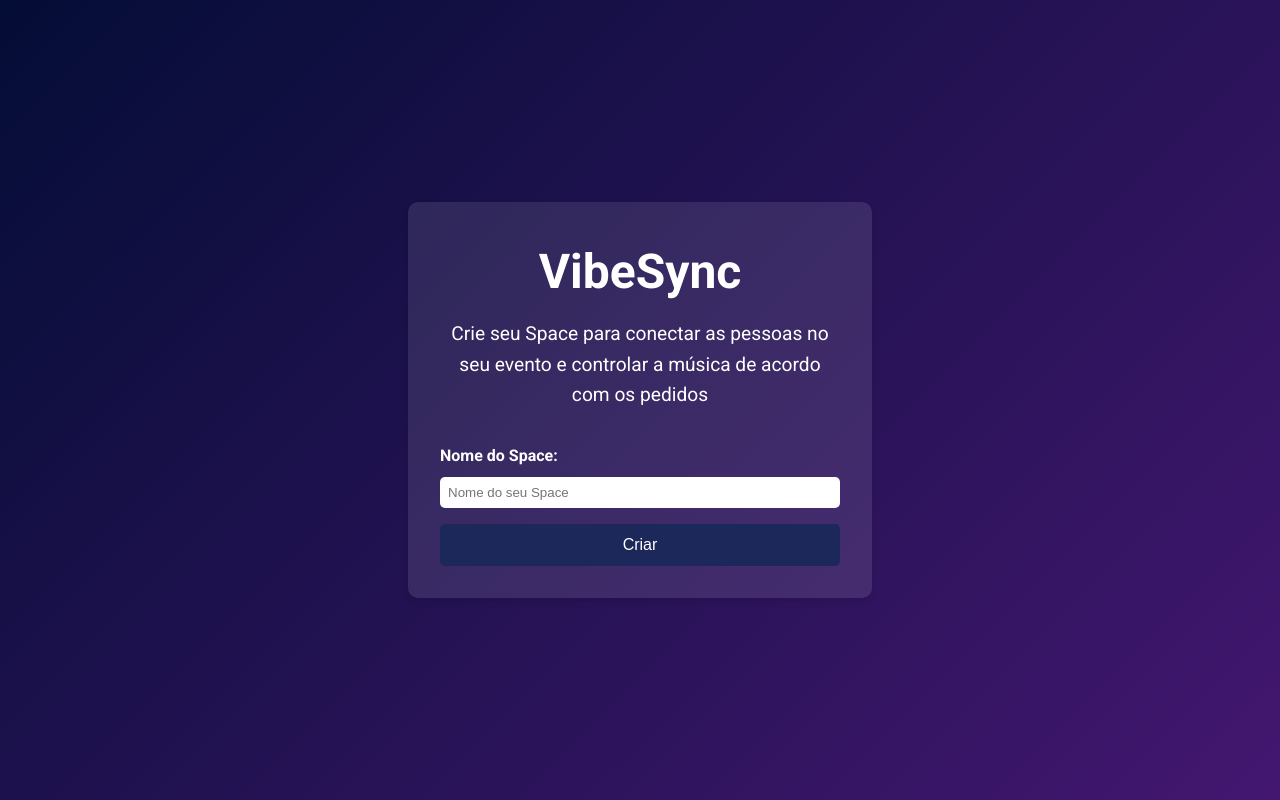
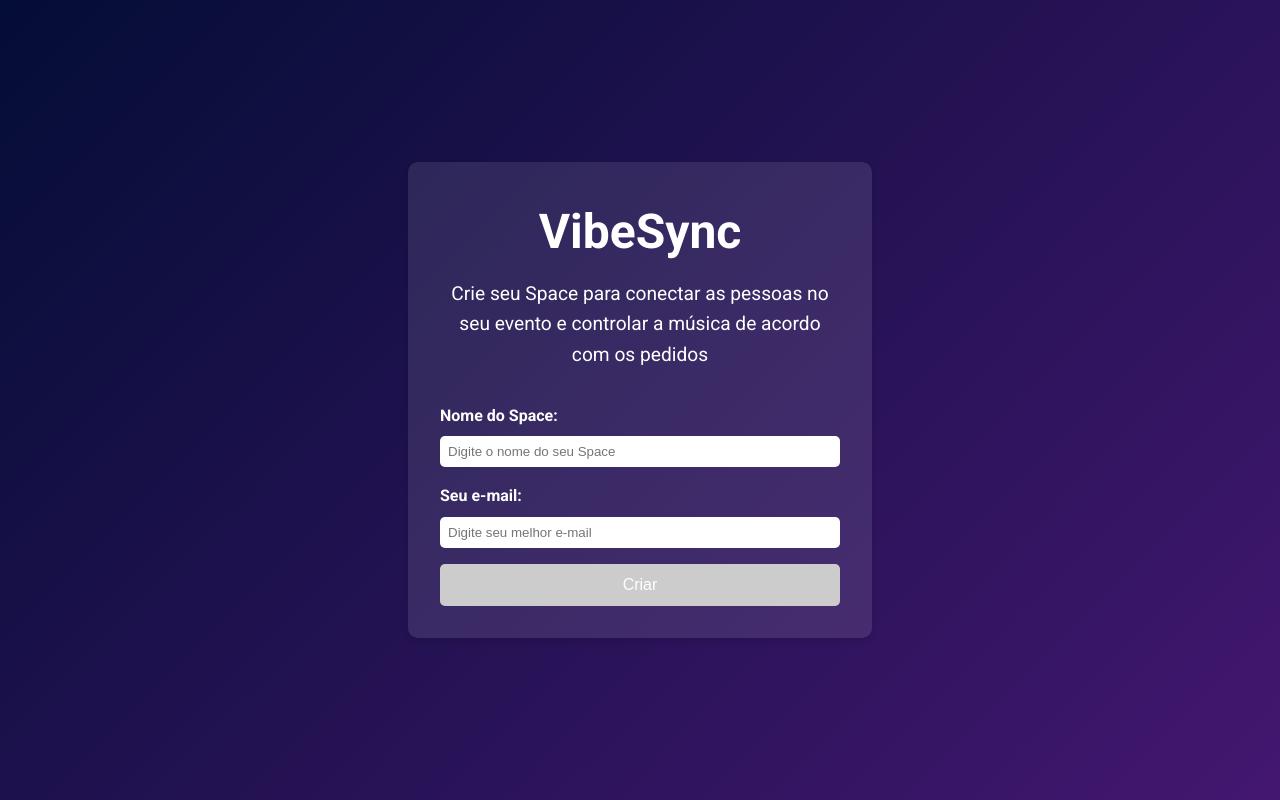
Before and after one commit to Jvprotano/VibeSync-Frontend, an Angular app: page /create-space in a window 1280 px wide. Built offline with nearby package versions, Linux system fonts and the light colour scheme.

Commit message:
Adding user email to Space creation

```diff
--- a/src/app/components/space/create-space/create-space.component.html
+++ b/src/app/components/space/create-space/create-space.component.html
@@ -9,10 +9,15 @@
   </header>
   <form>
     <label for="spaceName">Nome do Space:</label>
-    <input type="text" id="spaceName" [(ngModel)]="spaceName" placeholder="Nome do seu Space" name="spaceName">
+    <input type="text" id="spaceName" [(ngModel)]="spaceName" placeholder="Digite o nome do seu Space" name="spaceName">
     <div *ngIf="spaceName.length > 0 && !isValid(spaceName)">
       <p id="validation-message">O nome do Space deve ter no mínimo 3 caracteres</p>
     </div>
-    <button type="button" (click)="createSpace()">Criar</button>
+    <label for="userEmail">Seu e-mail:</label>
+    <input type="text" [(ngModel)]="userEmail" placeholder="Digite seu melhor e-mail" name="userEmail">
+    <div *ngIf="userEmail.length > 0 && !isValidEmail(userEmail)">
+      <p id="validation-message">Digite um e-mail válido</p>
+    </div>
+    <button type="button" id="btn-create" [disabled]="!(isValid(spaceName) && isValidEmail(userEmail))" (click)="createSpace()">Criar</button>
   </form>
 </div>
--- a/src/app/components/space/create-space/create-space.component.scss
+++ b/src/app/components/space/create-space/create-space.component.scss
@@ -33,6 +33,11 @@ form {
   margin-top: -0.5rem;
 }
 
+#btn-create:disabled{
+  background-color: #ccc;
+  cursor: not-allowed;
+}
+
 h1 {
   cursor: pointer;
 }
--- a/src/app/components/space/create-space/create-space.component.ts
+++ b/src/app/components/space/create-space/create-space.component.ts
@@ -11,6 +11,7 @@ import { ToastrService } from 'ngx-toastr';
 })
 export class CreateSpaceComponent {
   spaceName: string = '';
+  userEmail: string = '';
 
   constructor(private spaceService: SpaceService, private router: Router, private toastrService: ToastrService) { }
 
@@ -20,7 +21,7 @@ export class CreateSpaceComponent {
       return;
     }
 
-    this.spaceService.createSpace(this.spaceName).subscribe({
+    this.spaceService.createSpace(this.spaceName, this.userEmail).subscribe({
       next: (space) => {
         this.toastrService.success('Space criado com sucesso!');
         this.router.navigate(['/space-admin', space.adminToken]);
@@ -38,4 +39,12 @@ export class CreateSpaceComponent {
     }
     return true;
   }
+
+  isValidEmail(userEmail: string): boolean {
+    if (!userEmail || userEmail.trim() === '') {
+      return false;
+    }
+    const emailRegex = /^[a-zA-Z0-9._%+-]+@[a-zA-Z0-9.-]+\.[a-zA-Z]{2,}$/;
+    return emailRegex.test(userEmail);
+  }
 }
--- a/src/app/services/space/space.service.ts
+++ b/src/app/services/space/space.service.ts
@@ -12,8 +12,8 @@ export class SpaceService {
 
   constructor(private http: HttpClient) { }
 
-  createSpace(name: string): Observable<Space> {
-    return this.http.post<Space>(this.apiUrl, { name });
+  createSpace(name: string, userEmail: string): Observable<Space> {
+    return this.http.post<Space>(this.apiUrl, { name, userEmail });
   }
 
   searchSpace(id: number, query: string): Observable<any[]> {
```
